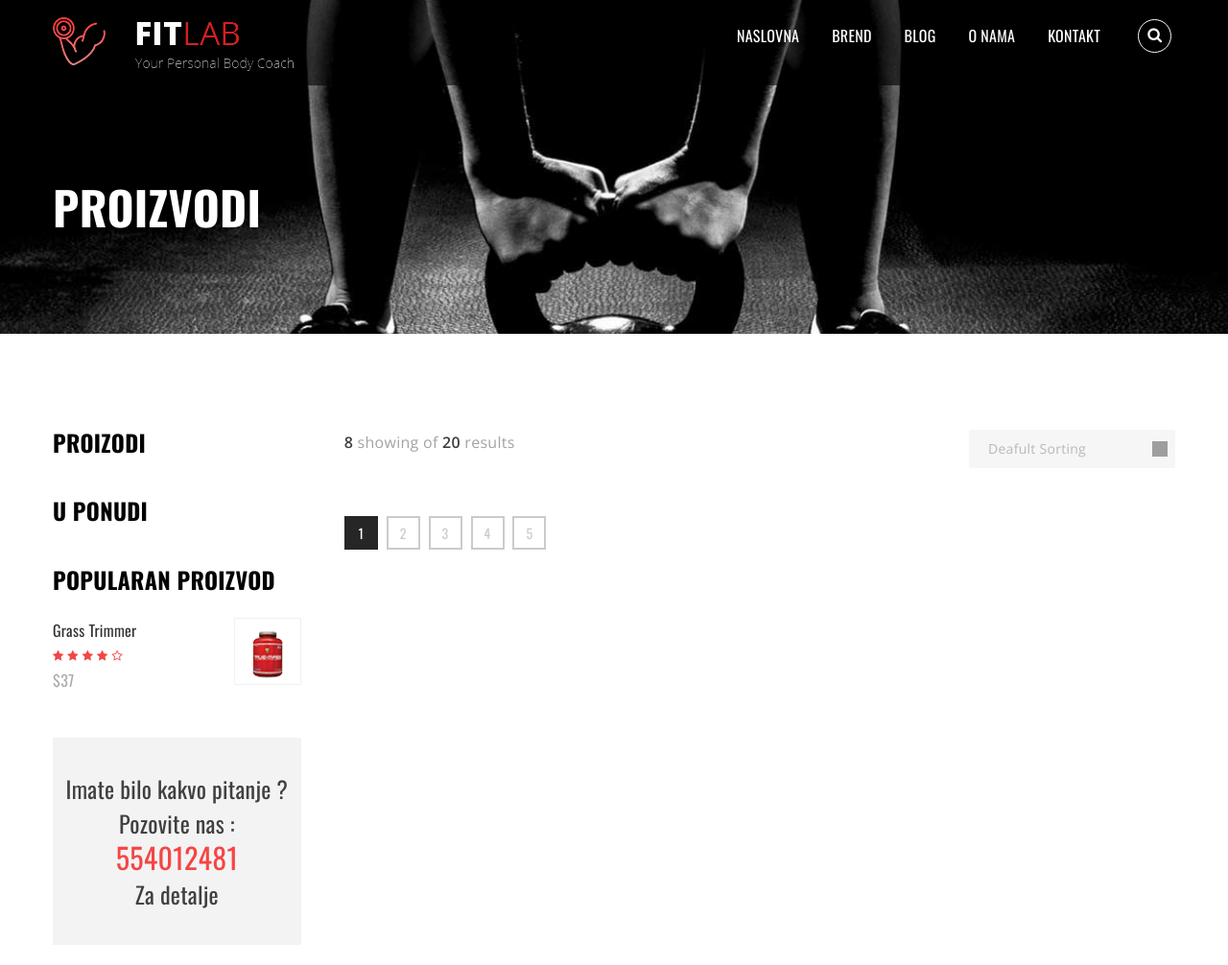
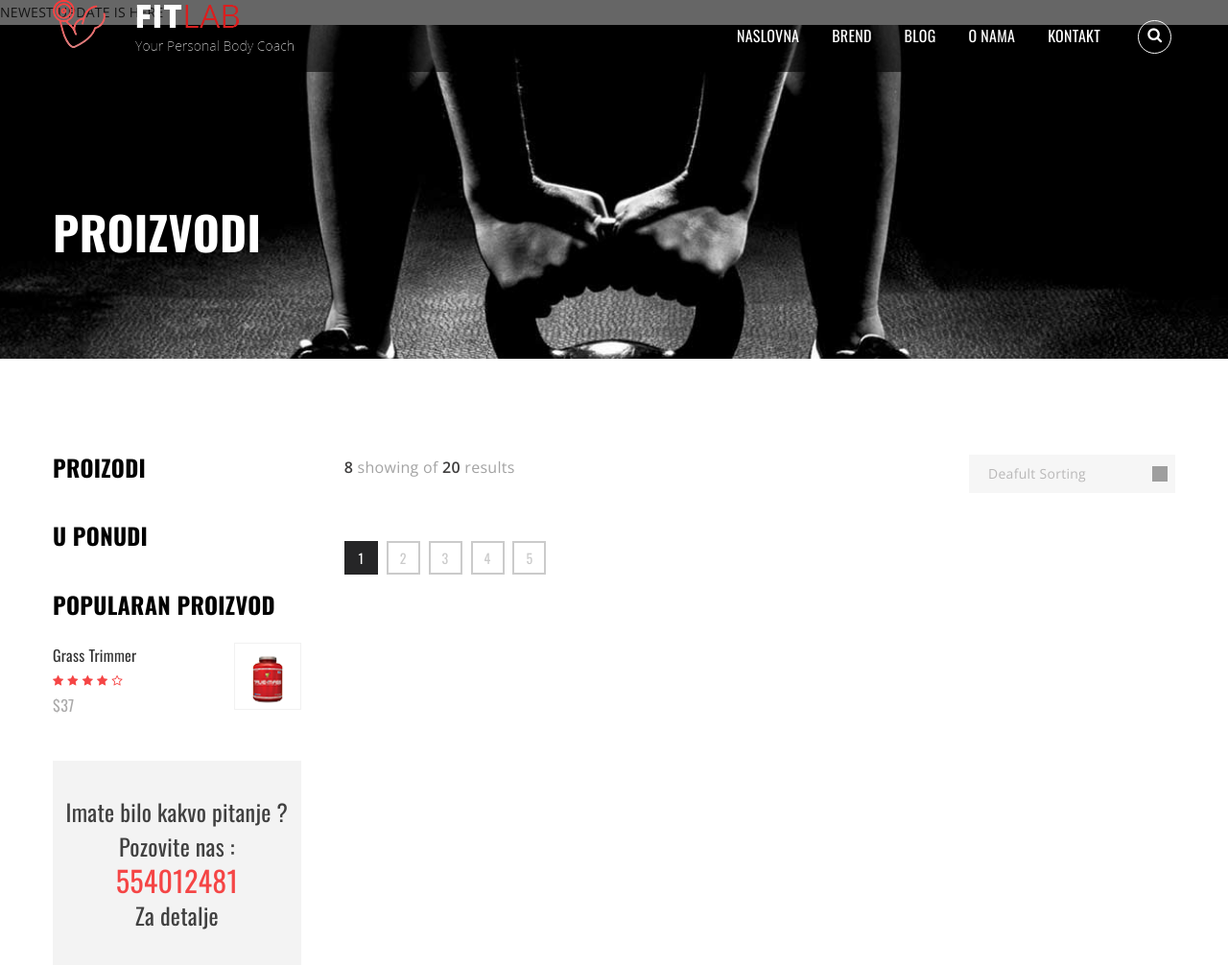
Before and after one commit to jambita/fitbody, a PHP site: page / in a window 1280 px wide. Shown: the top 1006 px of the page at 96% size. Run offline with PHP 8.4, Linux system fonts and the light colour scheme; data that the repository does not hold is empty; some libraries are stand-ins or nearby versions; grey boxes are pictures that could not be loaded.

```diff
--- a/index.php
+++ b/index.php
@@ -9,6 +9,11 @@
 
 
 ?>
+
+NEWEST UPDATE IS HERE
+
+
+
 <!DOCTYPE html>
 <html lang="en">
 <head>
```
